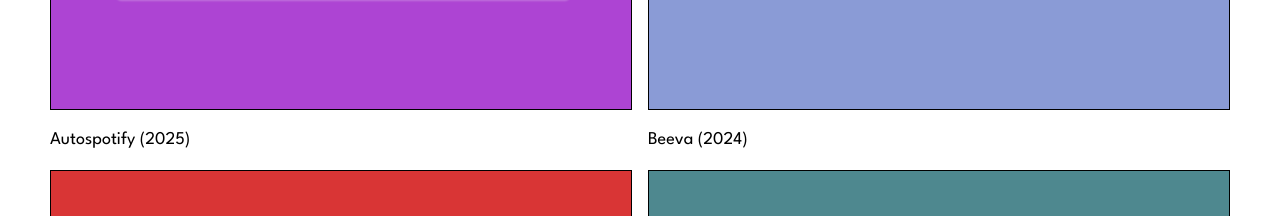
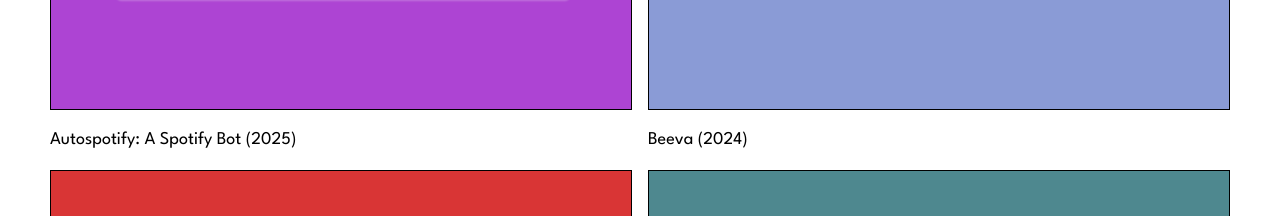
Before and after one commit to carl0smat3us/portfolio, a React (Vite) app: page / in a window 1280 px wide. Shown: the part 2220-2436 px from the top of the page. Built offline with nearby package versions, Linux system fonts and the light colour scheme.

Commit message:
feat: Update autospotify's project name

```diff
--- a/src/constants/index.ts
+++ b/src/constants/index.ts
@@ -201,7 +201,7 @@ export const PROJECTS: Project[] = [
   {
     id: "autospotify",
     type: "web",
-    title: "Autospotify",
+    title: "Autospotify: A Spotify Bot",
     creationYear: 2025,
     description:
       "A bot designed to automatically create Spotify accounts and effortlessly play entire playlists.",
```
